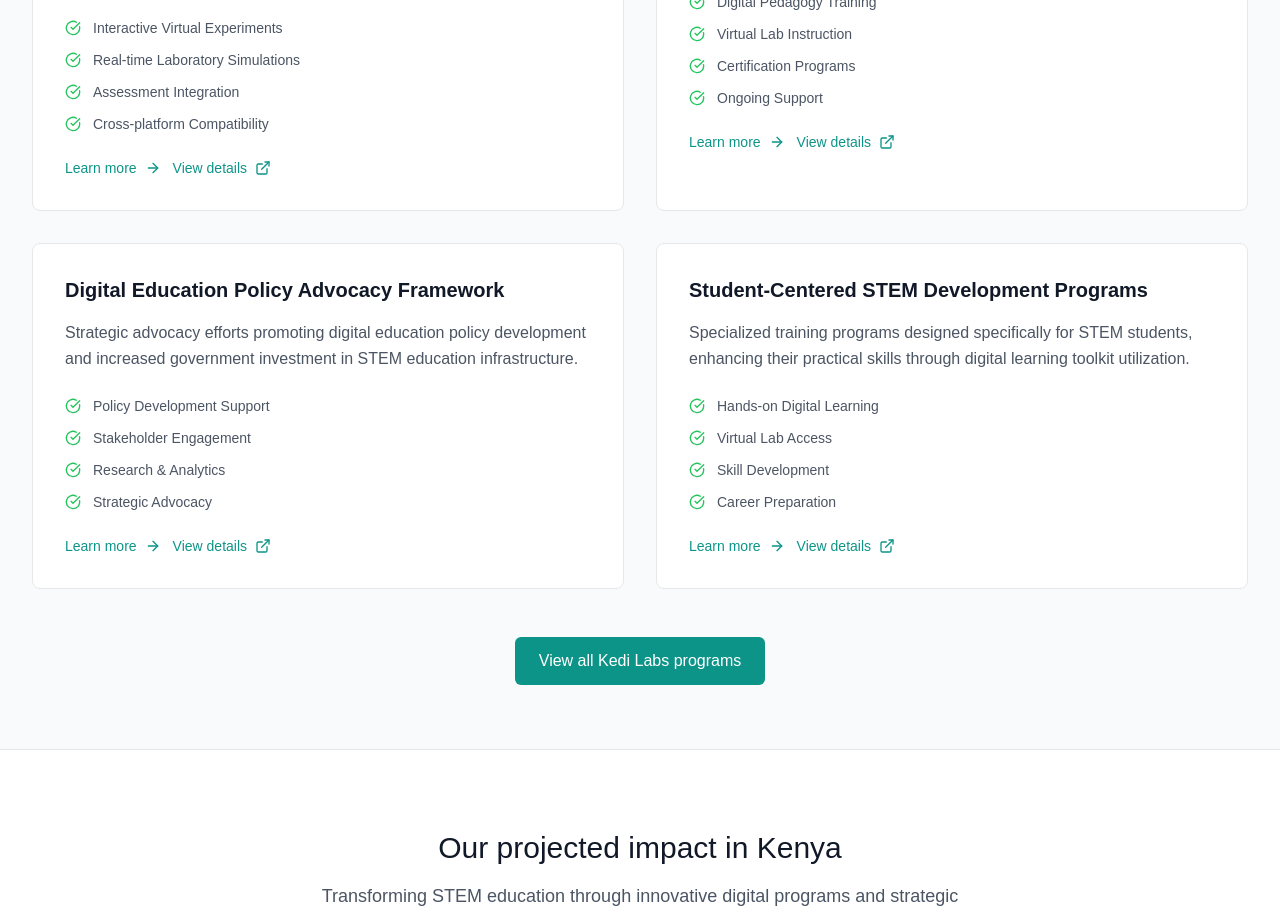
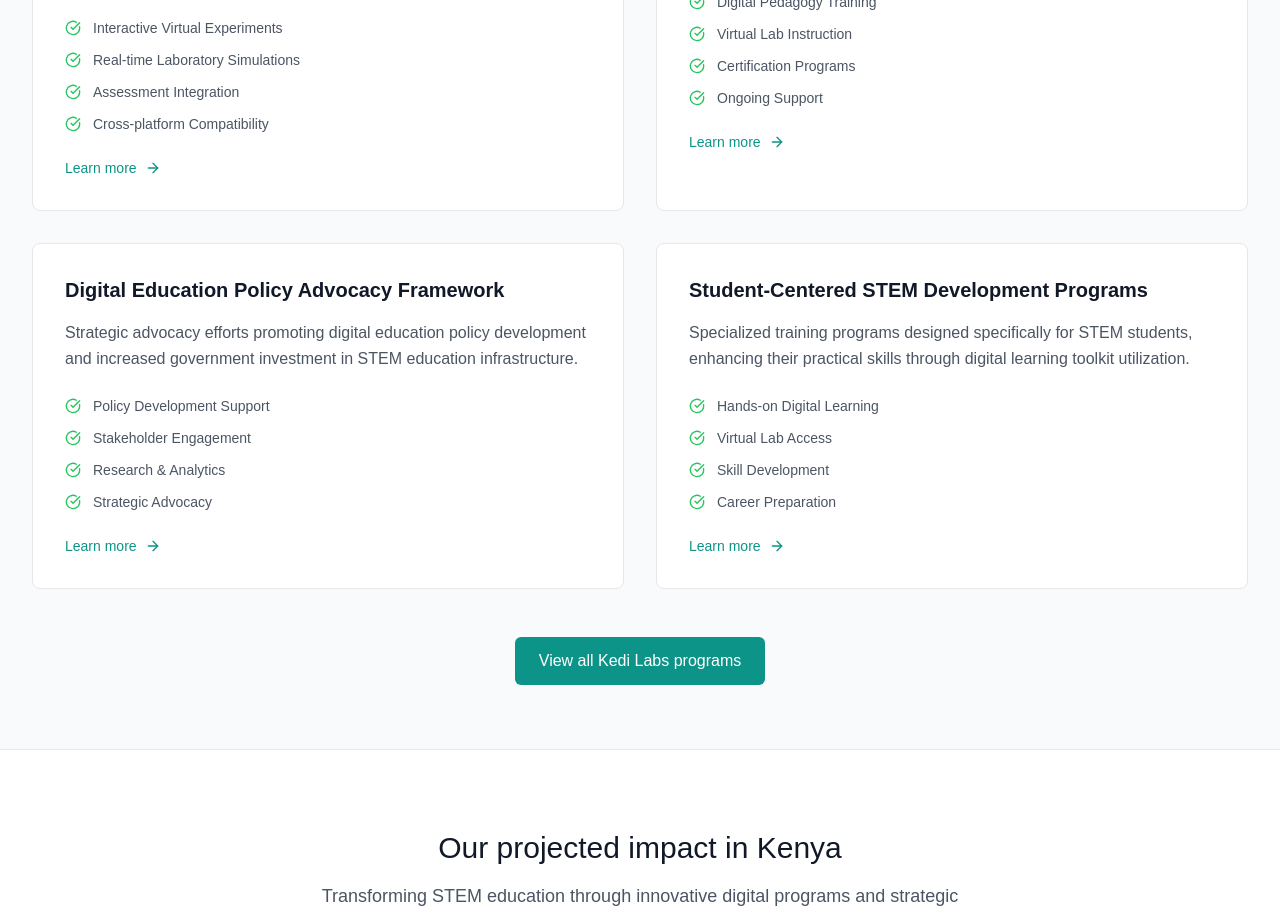
Before and after one commit to KyndraSys/kedi-labs, a React (Vite) app: page /programs in a window 1280 px wide. Shown: the part 1020-1935 px from the top of the page. Built offline with nearby package versions, Linux system fonts and the light colour scheme; the HTML template or start-up script is replaced by a standard one.

Commit message:
Removed View more buttons

```diff
--- a/src/pages/Programs.jsx
+++ b/src/pages/Programs.jsx
@@ -250,13 +250,7 @@ const KediLabsPrograms = () => {
                       {expandedProgram === program.id ? 'Show less' : 'Learn more'}
                       <ArrowRight className={`ml-2 h-4 w-4 transition-transform group-hover:translate-x-1 ${expandedProgram === program.id ? 'rotate-90' : ''}`} />
                     </button>
-                    <a
-                      href={program.link}
-                      className="inline-flex items-center text-teal-600 hover:text-teal-700 font-medium text-sm transition-colors group"
-                    >
-                      View details
-                      <ExternalLink className="ml-2 h-4 w-4 transition-transform group-hover:translate-x-1" />
-                    </a>
+
                   </div>
                 </div>
               </div>
```
